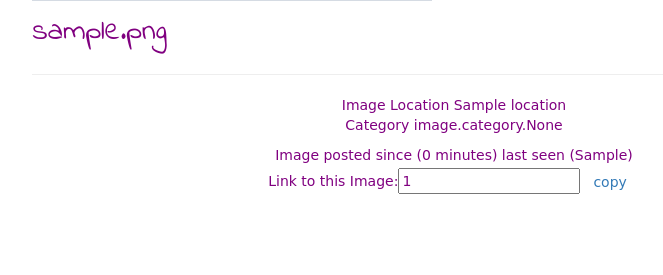
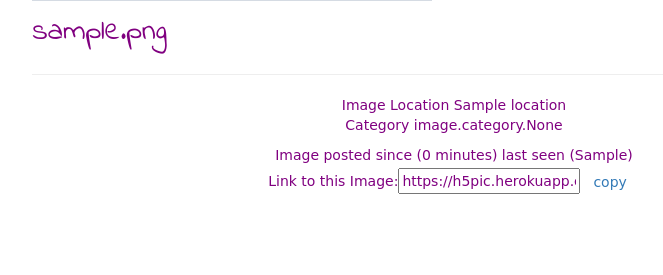
Before and after one commit to phoebekaranja/Gallery, a Django app: page /image/1 in a window 1280 px wide. Shown: the part 412-687 px from the top of the page, without its empty margins (186-849 px from the left). Run offline with Django 3.2, Linux system fonts and the light colour scheme; tables that the repository leaves empty hold one stand-in row (values such as "Sample post"); grey boxes marked "Sample" are stand-in pictures; some libraries are stand-ins or nearby versions; some web fonts are replaced.

Commit message:
deployment

```diff
--- a/image/templates/all-images/image.html
+++ b/image/templates/all-images/image.html
@@ -73,7 +73,7 @@
 
      <footer class="text-center">Image posted since ({{image.photo_date|timesince}}) last seen ({{image.photography.first_name}})
        <br>
-     Link to this Image:<span><input id="linkcopy" type="text" value="{{image.id}}"><a href="#" class="btn" onclick="myFunction()">copy</a></span></footer>
+     Link to this Image:<span><input id="linkcopy" type="text" value="https://h5pic.herokuapp.com/image/{{image.id}}#"><a href="#" class="btn" onclick="myFunction()">copy</a></span></footer>
 
  </div>
 
```
